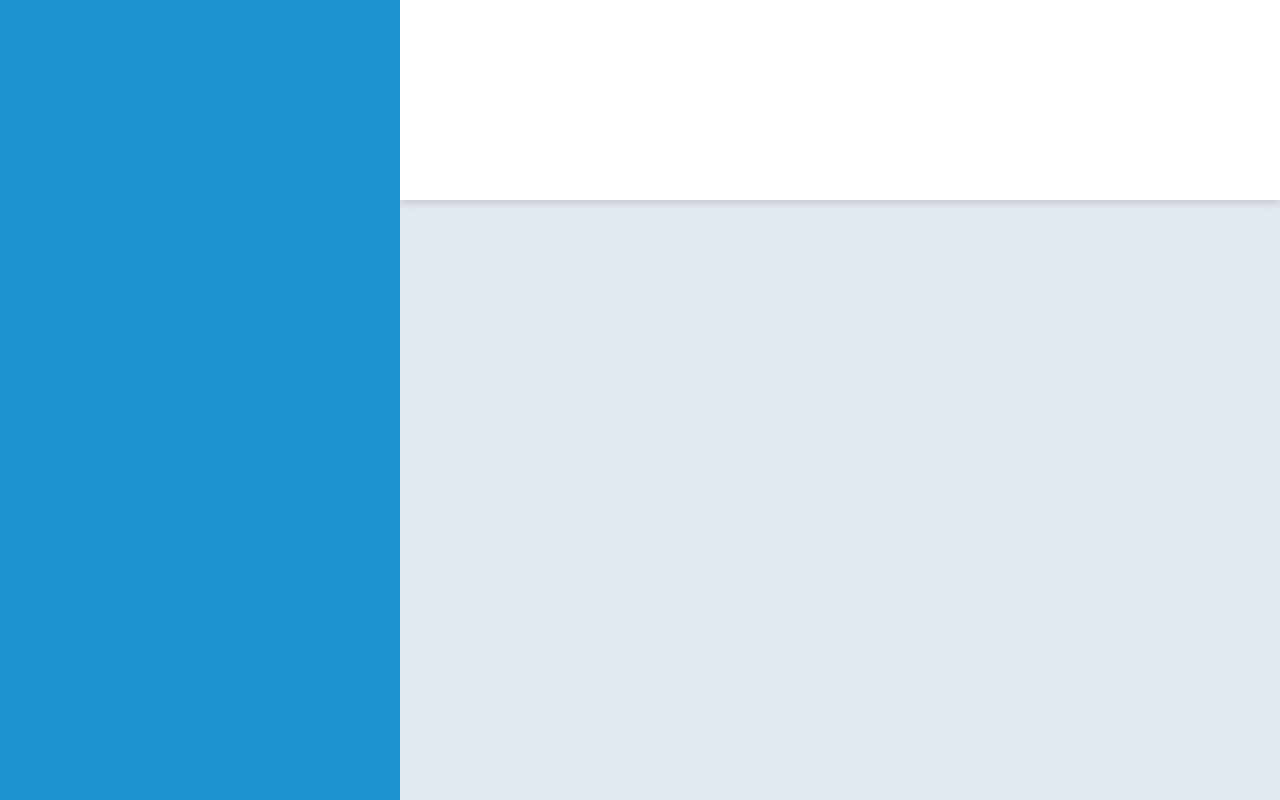
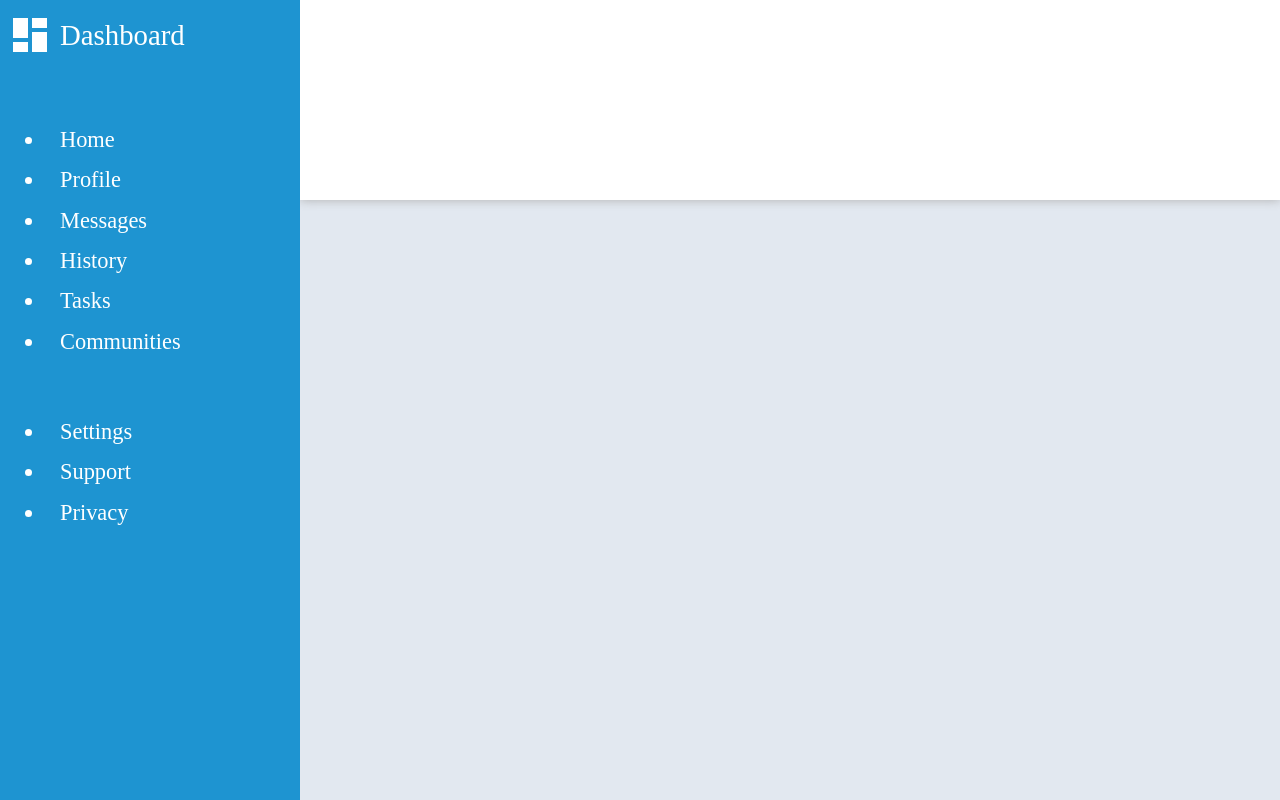
Before and after one commit to nsaquino/admin-dashboard, a plain HTML site: page index.html in a window 1280 px wide. Drawn offline with Linux system fonts and the light colour scheme.

Commit message:
Complete layout for sidenav

```diff
--- a/index.html
+++ b/index.html
@@ -8,7 +8,55 @@
 </head>
 <body>
     <nav class="sidenav">
-
+        <div class="brand">
+            <div class="container-logo">
+                <span class="logo-block"></span>
+                <span class="logo-block"></span>
+                <span class="logo-block"></span>
+                <span class="logo-block"></span>
+            </div>
+            <div class="dashboard-name">Dashboard</div>
+        </div>
+        <ul class="first-section">
+            <li class="container-link">
+                <!-- <div class="container-icon"></div> -->
+                <a href="#" class="option-name">Home</a>
+            </li>
+            <li class="container-link">
+                <!-- <div class="container-icon"></div> -->
+                <a href="#" class="option-name">Profile</a>
+            </li>
+            <li class="container-link">
+                <!-- <div class="container-icon"></div> -->
+                <a href="#" class="option-name">Messages</a>
+            </li>
+            <li class="container-link">
+                <!-- <div class="container-icon"></div> -->
+                <a href="#" class="option-name">History</a>
+            </li>
+            <li class="container-link">
+                <!-- <div class="container-icon"></div> -->
+                <a href="#" class="option-name">Tasks</a>
+            </li>
+            <li class="container-link">
+                <!-- <div class="container-icon"></div> -->
+                <a href="#" class="option-name">Communities</a>
+            </li>
+        </ul>
+        <ul class="second-section">
+            <li class="container-link">
+                <!-- <div class="container-icon"></div> -->
+                <a href="#" class="option-name">Settings</a>
+            </li>
+            <li class="container-link">
+                <!-- <div class="container-icon"></div> -->
+                <a href="#" class="option-name">Support</a>
+            </li>
+            <li class="container-link">
+                <!-- <div class="container-icon"></div> -->
+                <a href="#" class="option-name">Privacy</a>
+            </li>
+        </ul>
     </nav>
     <header>
 
--- a/style.css
+++ b/style.css
@@ -1,8 +1,12 @@
+* {
+    box-sizing: border-box;
+}
+/* ----------------Main Layout---------------- */
 body {
     min-height: 100vh;
     margin: 0;
     display: grid;
-    grid-template: 200px 1fr / 400px 1fr;
+    grid-template: 200px 1fr / 300px 1fr;
     grid-template-areas:
         "sidenav header"
         "sidenav main";
@@ -12,6 +16,10 @@ body {
     background-color: #1e94d1;
     grid-area: sidenav;
     z-index: 1;
+
+    display: grid;
+    grid-template-rows: 70px min-content min-content;
+    gap: 50px;
 }
 
 header {
@@ -24,3 +32,58 @@ main {
     grid-area: main;
     z-index: -1;
 }
+
+/* ---------------- Sidenav ---------------- */
+
+/* .sidenav > * {
+    border: solid 1px white;
+} */
+
+.sidenav * {
+    color: white;
+    text-decoration: none;
+}
+
+.sidenav ul {
+    margin: 0;
+    font-size: 1.4rem;
+    line-height: 1.8;
+    padding-left: 45px;
+}
+
+.sidenav ul li {
+    padding-left: 15px;
+}
+
+.brand {
+    display: grid;
+    grid-template-columns: 60px 1fr;
+}
+
+/* .brand > * {
+    border: solid 1px white;
+} */
+
+.container-logo {
+    padding: 18px 13px;
+    display: grid;
+    grid-template: 2fr 1fr 2fr / 1fr 1fr;
+    gap: 4px;
+}
+
+.logo-block {
+    background-color: white;
+}
+
+.logo-block:nth-child(1) {
+    grid-row: 1 / 3;
+}
+
+.logo-block:nth-child(4) {
+    grid-row: 2 / 4;
+}
+
+.dashboard-name {
+    font-size: 1.8rem;
+    align-self: center;
+}
```
